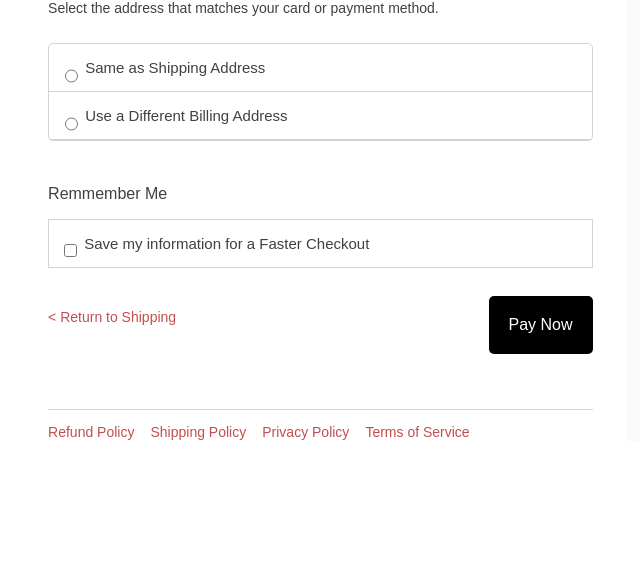
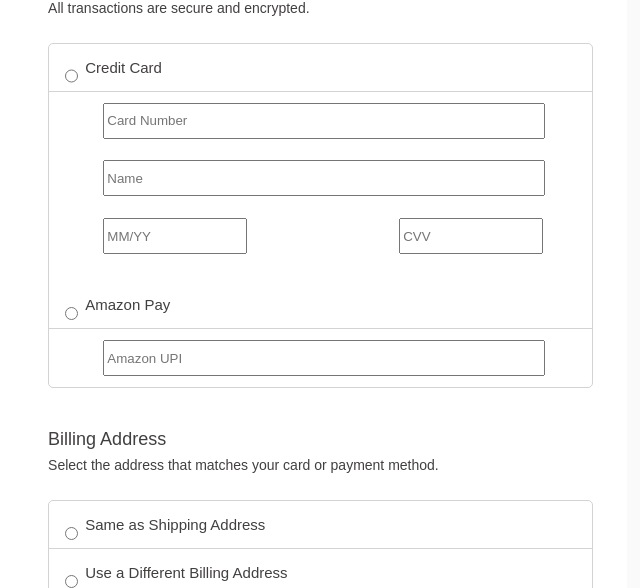
Before and after one commit to RishabhTG209/NINE_WEST, a plain HTML site: page payment.html in a window 1280 px wide. Shown: the part 731-1319 px from the top of the page, without its empty margins (62-702 px from the left). Before the commit the page ends 1180 px from the top, so only its background shows below. Drawn offline with Linux system fonts and the light colour scheme.

Commit message:
not last

```diff
--- a/Style/payment.css
+++ b/Style/payment.css
@@ -118,6 +118,23 @@ body{
 .rsnameinside div p{
     margin-left: 1%;
     font-size: 15px;
+}
+#rsnameinside div input{
+    width: 80%;
+    margin-left: 10%;
+    margin-top: 2%;
+    margin-bottom: 2%;
+    height: 30px;
+}
+#rsnameinside div div{
+    display: flex;
+    justify-content: space-between;
+}
+#rsnameinside div div input{
+    display: flex;
+    width: 25%;
+    margin-right: 9%;
+    margin-bottom: 5%;
 }
 .rsblack{
     color: black;
--- a/payment.html
+++ b/payment.html
@@ -40,6 +40,41 @@
                         <div class="rsspecial"><p>Free Ground Shipping <b>FREE</b></p></div>
                         <div id="rstomove"><p >Change</p></div>
                     </div>
+                </div>
+            </div>
+            <div id="rcthirddiv">
+                <p class="rsshipping">Payment</p>
+                <p class="rpaysent">All transactions are secure and encrypted.</p>
+                <div class="rsname">
+                    <div class="rsnameinside">
+                        <div>
+                            <input type="radio">
+                            <p>Credit Card</p>
+                        </div>
+                    </div>
+                    <div id="rsnameinside">
+                        <div>
+                            <input type="text" placeholder="Card Number">
+                            <input type="text" placeholder="Name">
+                            <div>
+                                <input type="text" placeholder="MM/YY"><input type="text" placeholder="CVV">
+                            </div>
+
+
+                        </div>
+                    </div>
+                    <div class="rsnameinside">
+                        <div>
+                            <input type="radio">
+                            <p>Amazon Pay</p>
+                        </div>
+                    </div>
+                    <div id="rsnameinside">
+                        <div>
+                            <input type="text" placeholder="Amazon UPI">
+                        </div>
+                    </div>
+
                 </div>
             </div>
             <div id="rcthirddiv">
```
Also changed, not shown: signup.html (+6 -0 lines).
